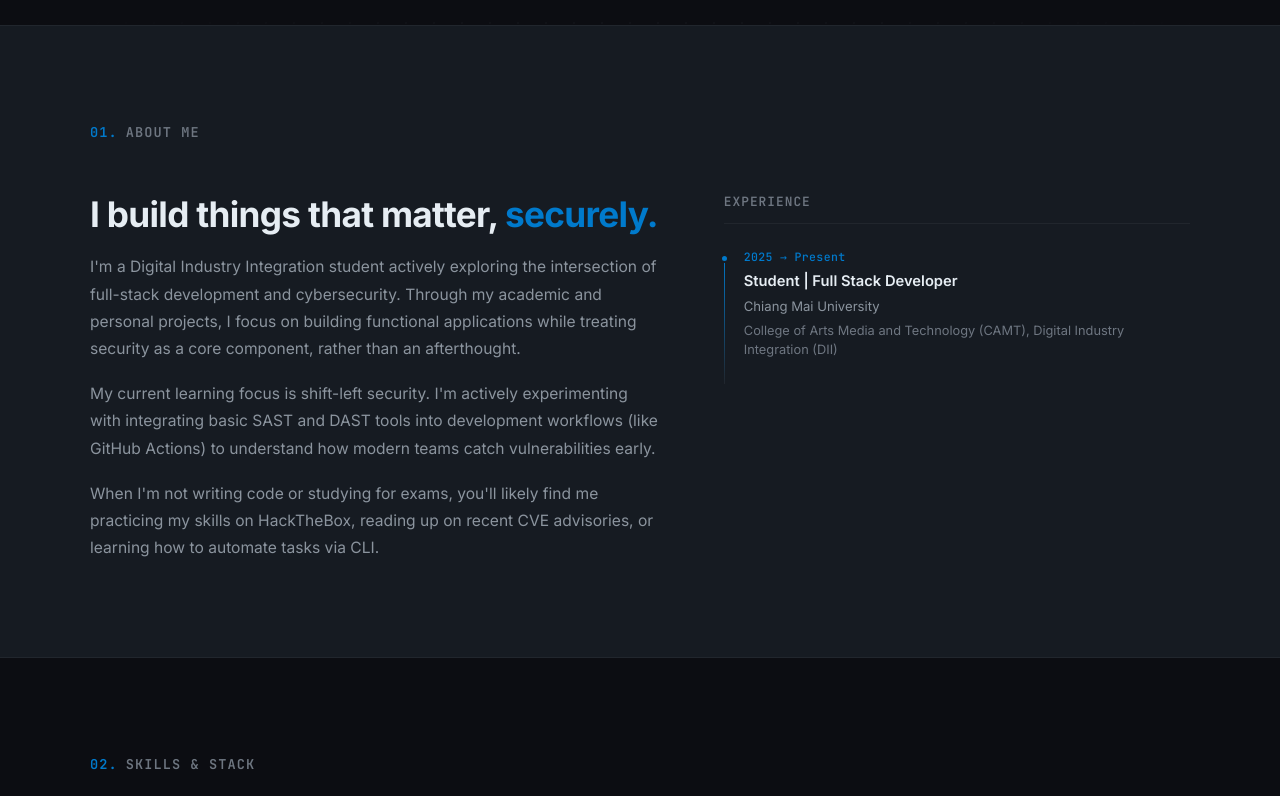
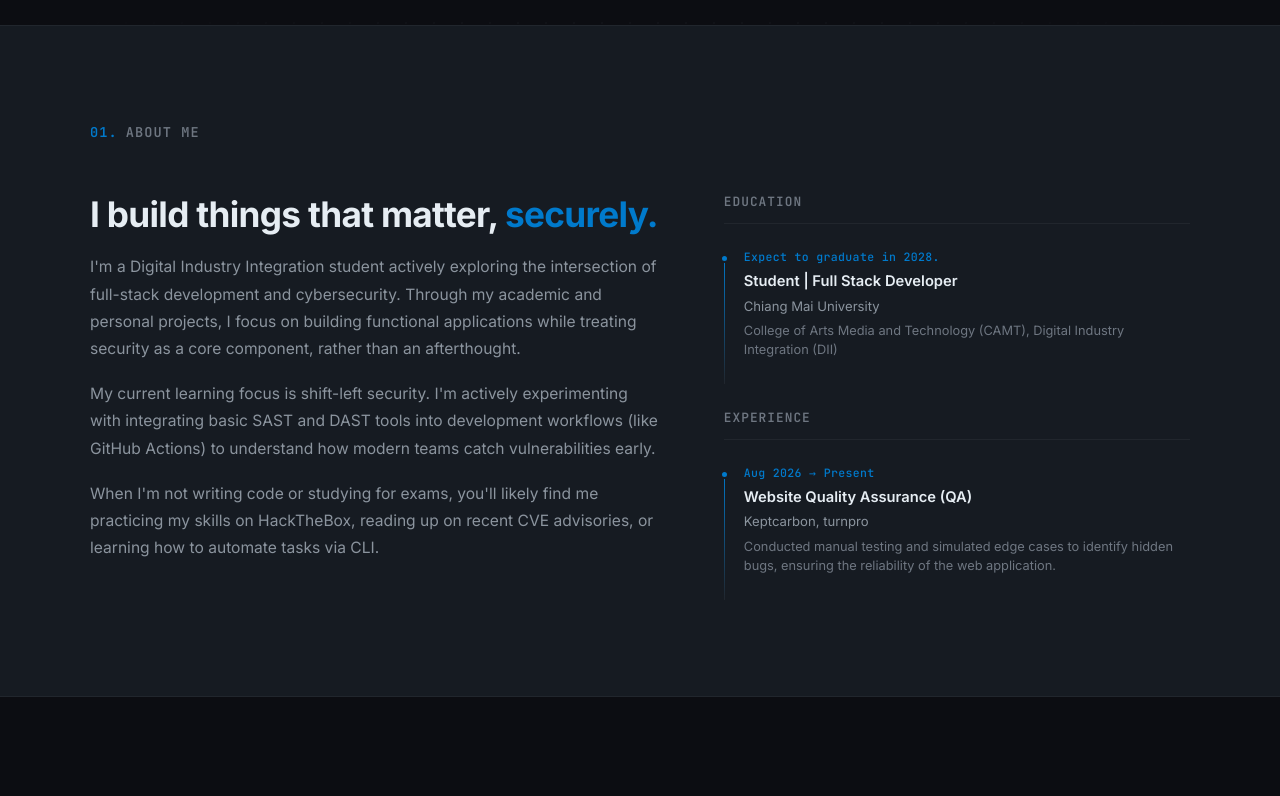
Before and after one commit to POTAEPT/Portfolio, a React (Vite) app in the folder frontend/: page / in a window 1280 px wide. Shown: the part 775-1571 px from the top of the page. Built offline with nearby package versions, Linux system fonts and the light colour scheme.

Commit message:
Add Resume

```diff
--- a/frontend/src/components/About.tsx
+++ b/frontend/src/components/About.tsx
@@ -1,50 +1,75 @@
 import { motion } from 'motion/react';
-// import { FiCode, FiShield, FiServer, FiZap } from 'react-icons/fi';
 import styles from './About.module.css';
 
-// const INTERESTS = [
-//   { icon: <FiCode size={18} />, label: 'Clean Architecture' },
-//   { icon: <FiShield size={18} />, label: 'AppSec & Pentesting' },
-//   { icon: <FiServer size={18} />, label: 'Cloud-Native Systems' },
-//   { icon: <FiZap size={18} />, label: 'Performance Engineering' },
-// ];
-
-const TIMELINE = [
+// ----------------------------------------------------------------------
+// 1. DATA
+// ----------------------------------------------------------------------
+const EDUCATION_DATA = [
   {
-    period: '2025 → Present',
+    period: 'Expect to graduate in 2028.',
     role: 'Student | Full Stack Developer',
     place: 'Chiang Mai University',
     detail: 'College of Arts Media and Technology (CAMT), Digital Industry Integration (DII)',
   },
-
 ];
 
-const fadeUp = {
-  hidden:  { opacity: 0, y: 32 },
-  visible: { opacity: 1, y: 0, transition: { duration: 0.55, ease: [0.4, 0, 0.2, 1] as const} },
+const EXPERIENCE_DATA = [
+  {
+    period: 'Aug 2026 → Present',
+    role: 'Website Quality Assurance (QA)',
+    place: 'Keptcarbon, turnpro',
+    detail: 'Conducted manual testing and simulated edge cases to identify hidden bugs, ensuring the reliability of the web application.',
+  },
+]
+
+// ----------------------------------------------------------------------
+// 2. ANIMATION VARIANTS
+// ----------------------------------------------------------------------
+const motionVariants = {
+  fadeUp: {
+    hidden: { opacity: 0, y: 32 },
+    visible: { opacity: 1, y: 0, transition: { duration: 0.55, ease: [0.4, 0, 0.2, 1] as const } },
+  },
+  slideRight: {
+    hidden: { opacity: 0, x: -20 },
+    visible: { opacity: 1, x: 0, transition: { duration: 0.45 } },
+  },
+  slideLeftStagger: {
+    hidden: { opacity: 0, x: 20 },
+    visible: (i: number) => ({
+      opacity: 1,
+      x: 0,
+      transition: { delay: i * 0.1, duration: 0.4 },
+    }),
+  },
 };
 
+// ----------------------------------------------------------------------
+// 3. MAIN COMPONENT
+// ----------------------------------------------------------------------
 export function About() {
   return (
     <section id="about" className={styles.about}>
       <div className={styles.inner}>
-        {/* Section label */}
+
+        {/* Section Label */}
         <motion.div
           className={styles.label}
-          initial={{ opacity: 0, x: -20 }}
-          whileInView={{ opacity: 1, x: 0 }}
+          variants={motionVariants.slideRight}
+          initial="hidden"
+          whileInView="visible"
           viewport={{ once: true }}
-          transition={{ duration: 0.45 }}
         >
           <span className={styles.labelNum}>01.</span>
           About Me
         </motion.div>
 
         <div className={styles.grid}>
-          {/* Left: bio */}
+
+          {/* Left: Bio */}
           <motion.div
             className={styles.bio}
-            variants={fadeUp}
+            variants={motionVariants.fadeUp}
             initial="hidden"
             whileInView="visible"
             viewport={{ once: true }}
@@ -55,7 +80,7 @@ export function About() {
             </h2>
 
             <p className={styles.para}>
-             I'm a Digital Industry Integration student actively exploring the intersection of full-stack development and cybersecurity. Through my academic and personal projects, I focus on building functional applications while treating security as a core component, rather than an afterthought.
+              I'm a Digital Industry Integration student actively exploring the intersection of full-stack development and cybersecurity. Through my academic and personal projects, I focus on building functional applications while treating security as a core component, rather than an afterthought.
             </p>
 
             <p className={styles.para}>
@@ -65,37 +90,52 @@ export function About() {
             <p className={styles.para}>
               When I'm not writing code or studying for exams, you'll likely find me practicing my skills on HackTheBox, reading up on recent CVE advisories, or learning how to automate tasks via CLI.
             </p>
-
-            {/* Interests grid
-            <div className={styles.interests}>
-              {INTERESTS.map(item => (
-                <span key={item.label} className={styles.interest}>
-                  {item.icon}
-                  {item.label}
-                </span>
-              ))}
-            </div> */}
           </motion.div>
 
-          {/* Right: timeline */}
+          {/* Right: Timeline */}
           <motion.div
             className={styles.timeline}
-            variants={fadeUp}
+            variants={motionVariants.fadeUp}
             initial="hidden"
             whileInView="visible"
             viewport={{ once: true }}
             transition={{ delay: 0.15 }}
           >
-            <h3 className={styles.timelineTitle}>Experience</h3>
+            <h3 className={styles.timelineTitle}>Education</h3>
+
             <div className={styles.timelineList}>
-              {TIMELINE.map((item, i) => (
+              {EDUCATION_DATA.map((item, i) => (
                 <motion.div
                   key={i}
                   className={styles.timelineItem}
-                  initial={{ opacity: 0, x: 20 }}
-                  whileInView={{ opacity: 1, x: 0 }}
+                  custom={i}
+                  variants={motionVariants.slideLeftStagger}
+                  initial="hidden"
+                  whileInView="visible"
                   viewport={{ once: true }}
-                  transition={{ delay: i * 0.1, duration: 0.4 }}
+                >
+                  <span className={styles.timePeriod}>{item.period}</span>
+                  <div className={styles.timeContent}>
+                    <div className={styles.timeRole}>{item.role}</div>
+                    <div className={styles.timePlace}>{item.place}</div>
+                    <div className={styles.timeDetail}>{item.detail}</div>
+                  </div>
+                </motion.div>
+              ))}
+            </div>
+
+            <h3 className={styles.timelineTitle}>Experience</h3>
+
+            <div className={styles.timelineList}>
+              {EXPERIENCE_DATA.map((item, i) => (
+                <motion.div
+                  key={i}
+                  className={styles.timelineItem}
+                  custom={i}
+                  variants={motionVariants.slideLeftStagger}
+                  initial="hidden"
+                  whileInView="visible"
+                  viewport={{ once: true }}
                 >
                   <span className={styles.timePeriod}>{item.period}</span>
                   <div className={styles.timeContent}>
@@ -107,6 +147,9 @@ export function About() {
               ))}
             </div>
           </motion.div>
+
+
+
         </div>
       </div>
     </section>
--- a/frontend/src/components/Hero.tsx
+++ b/frontend/src/components/Hero.tsx
@@ -1,7 +1,7 @@
 import { useState, useEffect, useRef } from 'react';
 import { motion } from 'motion/react';
 import { FaGithub} from 'react-icons/fa';
-import { FiArrowRight, FiMail, FiTerminal } from 'react-icons/fi';
+import { FiArrowRight, FiMail, FiTerminal, FiDownload } from 'react-icons/fi';
 import styles from './Hero.module.css';
 
 /* Terminal typing animation data */
@@ -166,6 +166,16 @@ export function Hero() {
             >
               <FiMail size={16} /> Get in Touch
             </a>
+
+             <a
+              href="/Resume.pdf"
+              download
+              target="_blank"
+              rel="noopener noreferrer"
+              className={styles.btnSecondary}
+            >
+              <FiDownload size={16} /> Resume
+            </a>
           </motion.div>
 
           <motion.div className={styles.socials} variants={itemVariants}>
```
Also changed, not shown: 1 other file (tests, documents, lock files or other folders).
